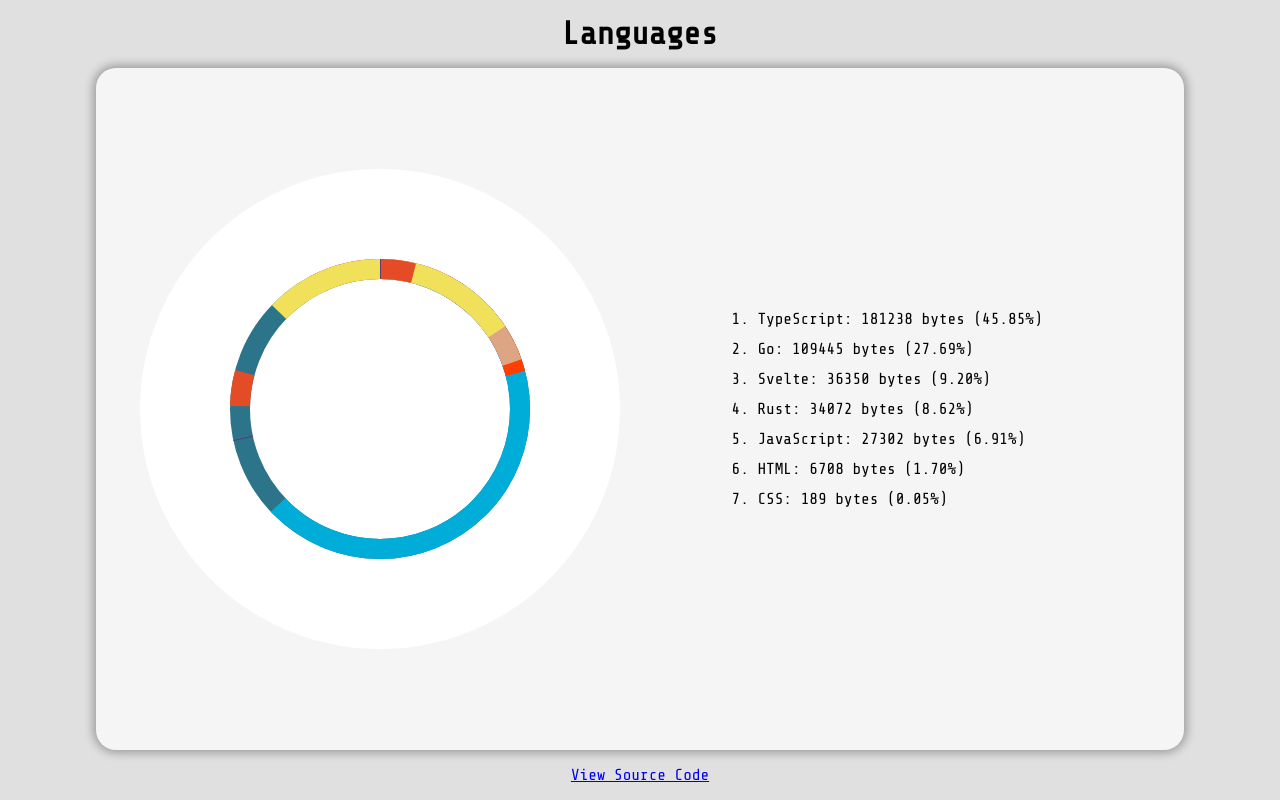
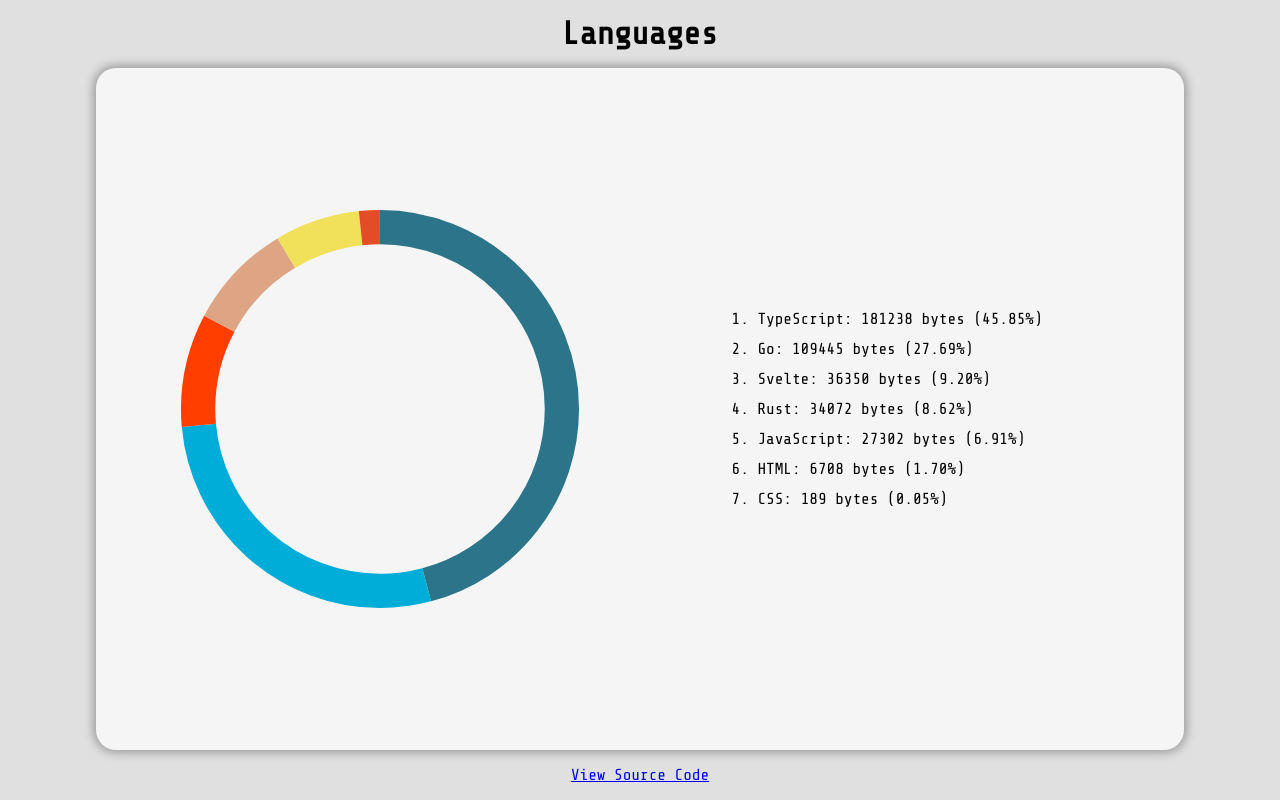
Before and after one commit to Shresht7/Languages, a Svelte app: page / in a window 1280 px wide. Built offline with nearby package versions, Linux system fonts and the light colour scheme.

Commit message:
Fix ChartSegment proportions

```diff
--- a/src/components/Chart.svelte
+++ b/src/components/Chart.svelte
@@ -10,21 +10,31 @@
 </script>
 
 <div>
-    <svg height="24" width="24" viewBox="0 0 24 24">
-        <!-- BACKDROP CIRCLE -->
-        <circle r="12" cx="12" cy="12" fill="white" />
+    <svg height="42" width="42" viewBox="0 0 42 42">
+        <!-- DOUGHNUT CIRCLE -->
+        <circle r="21" cx="21" cy="21" fill="transparent" />
 
         <!-- PIE-CHART SEGMENTS -->
-        {#each languages as [language, bytes]}
+        {#each languages as [language, bytes], idx}
             <circle
-                r="7"
-                cx="12"
-                cy="12"
+                r="15.91549430918954"
+                cx="21"
+                cy="21"
                 fill="transparent"
                 stroke={getLanguageColor(language)}
-                stroke-width="1"
-                stroke-dasharray={`${percentage(bytes / totalBytes)} 31.42`}
-                transform="rotate(-90) translate(-24)"
+                stroke-width="3"
+                stroke-dasharray={`${percentage(bytes / totalBytes)} ${
+                    100 - percentage(bytes / totalBytes)
+                }`}
+                stroke-dashoffset={`${
+                    100 -
+                    percentage(
+                        languages
+                            .filter((_, i) => i < idx)
+                            .reduce((a, c) => a + c[1], 0) / totalBytes
+                    )
+                }`}
+                transform="rotate(-90) translate(-42)"
             />
         {/each}
     </svg>
```
